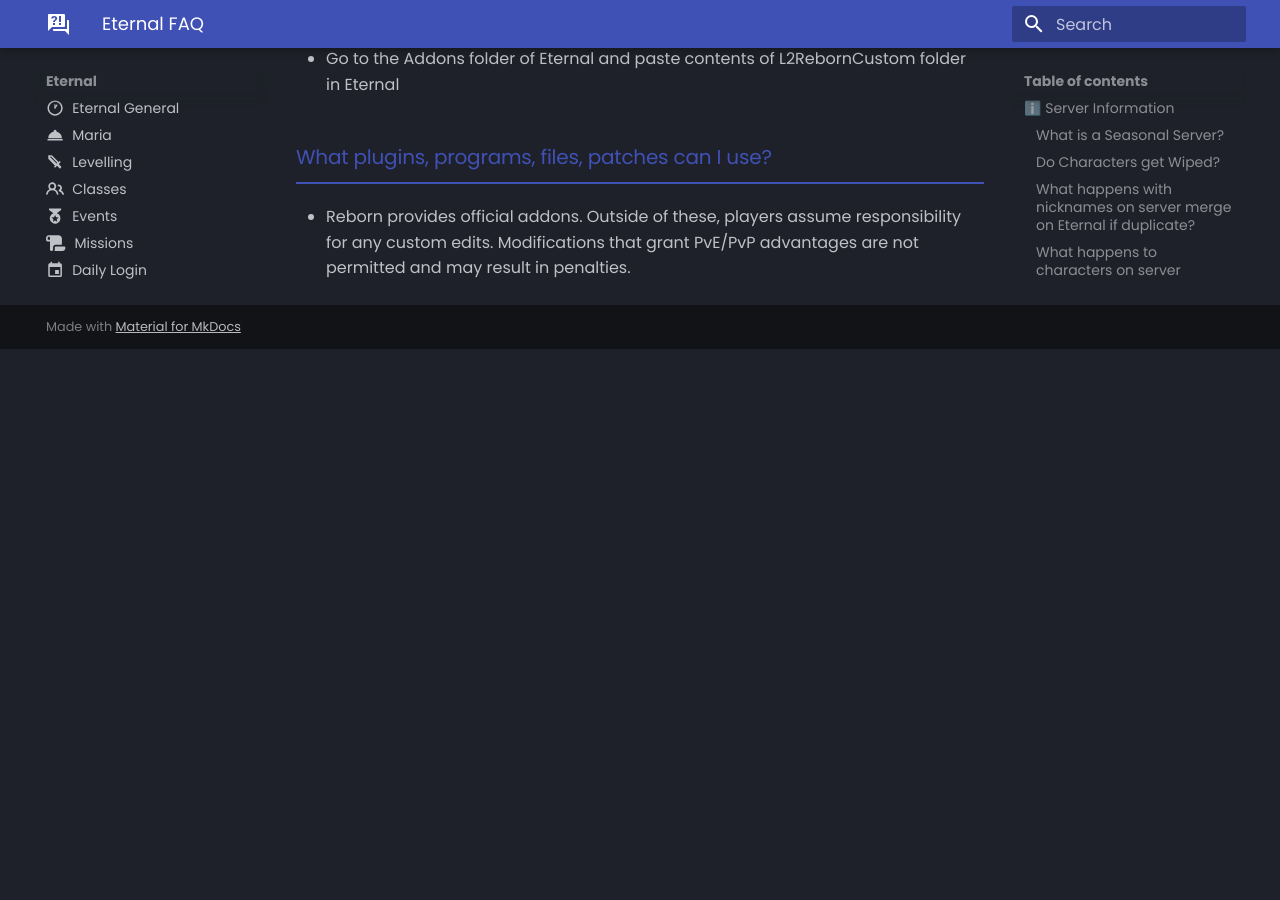
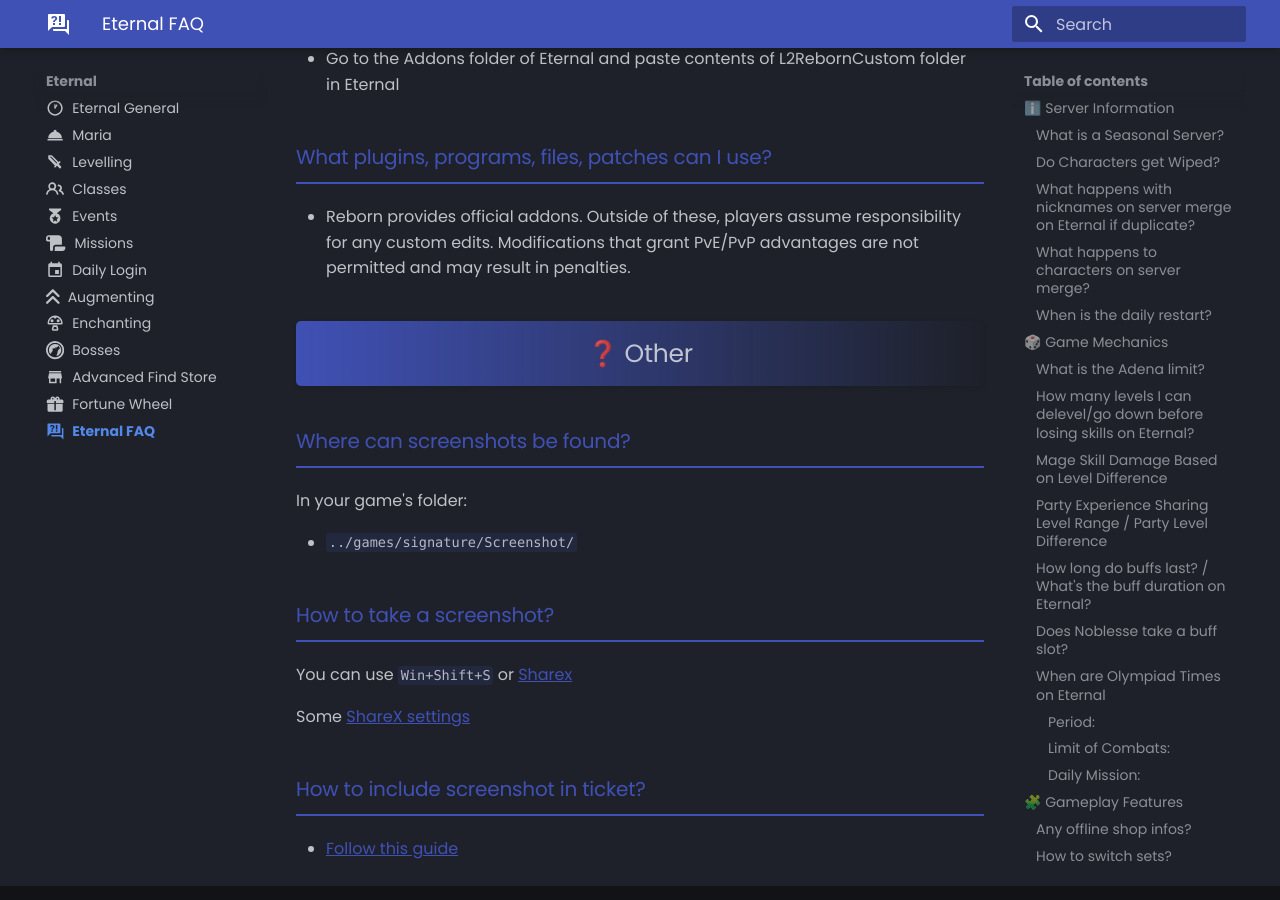
Before and after one commit to tab1-web/faq, an MkDocs documentation site: the page built from docs/eternal/faq.md, in a window 1280 px wide and 900 px high, scrolled down 8772 px. Built offline with MkDocs 1.6.1 and Material for MkDocs 9.7.7, drawn with Linux system fonts in a browser that asks for light colours; some web fonts are replaced; before the commit the page ends 9121 px from its top, so only the background shows below that.

Commit message:
adding sharex settings

```diff
--- a/docs/eternal/faq.md
+++ b/docs/eternal/faq.md
@@ -223,4 +223,22 @@ h2 {
 ### What plugins, programs, files, patches can I use?
 - Reborn provides official addons. Outside of these, players assume responsibility for any custom edits. Modifications that grant PvE/PvP advantages are not permitted and may result in penalties.
 
+## ❓ Other
+
+### Where can screenshots be found?
+
+In your game's folder:
+
+- `../games/signature/Screenshot/`
+
+### How to take a screenshot?
+
+You can use `Win+Shift+S` or [Sharex](https://getsharex.com/downloads)
+
+Some [ShareX settings](https://postimg.cc/gallery/7zzwVrH)
+
+### How to include screenshot in ticket?
+
+- [Follow this guide](/faq/support/tickets)
+
 <script src="/faq/eternal/js/utctime.js" defer></script>
```
Also changed, not shown: docs/signature/faq.md (+18 -0 lines).
